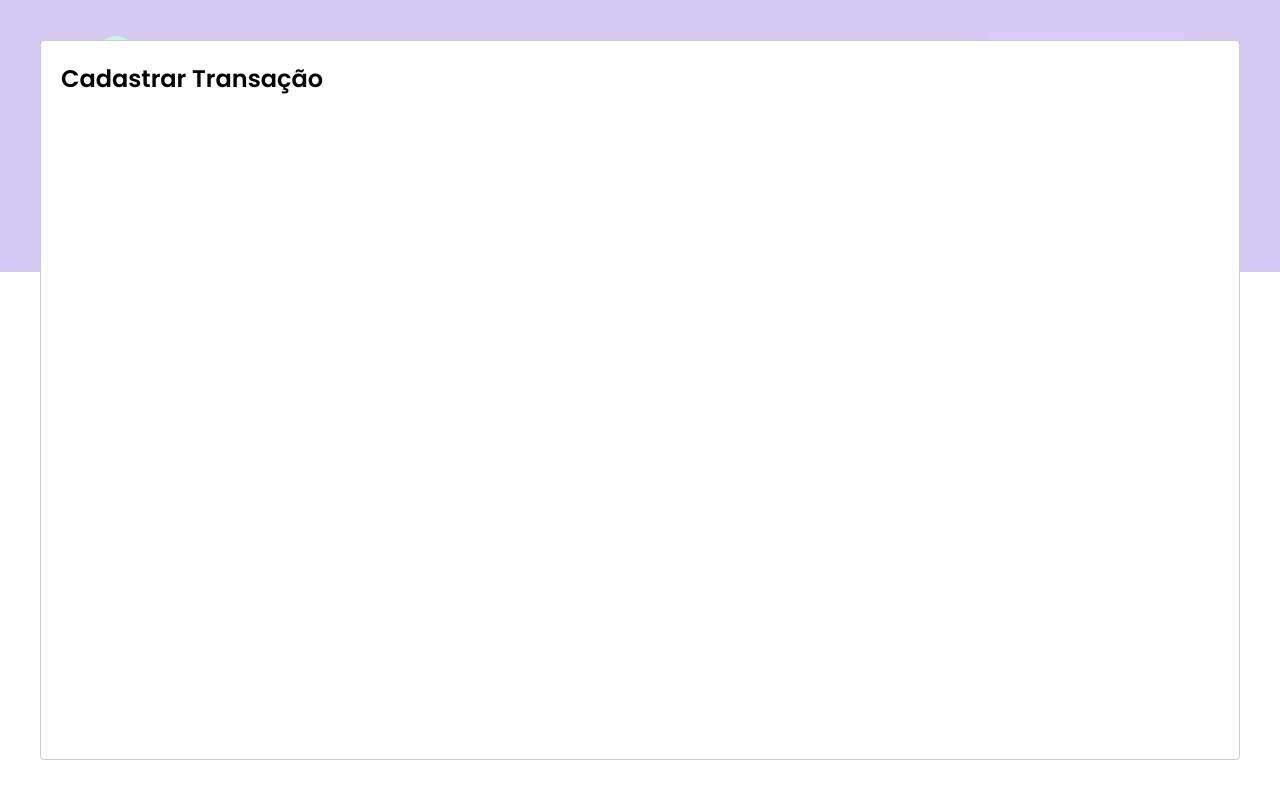
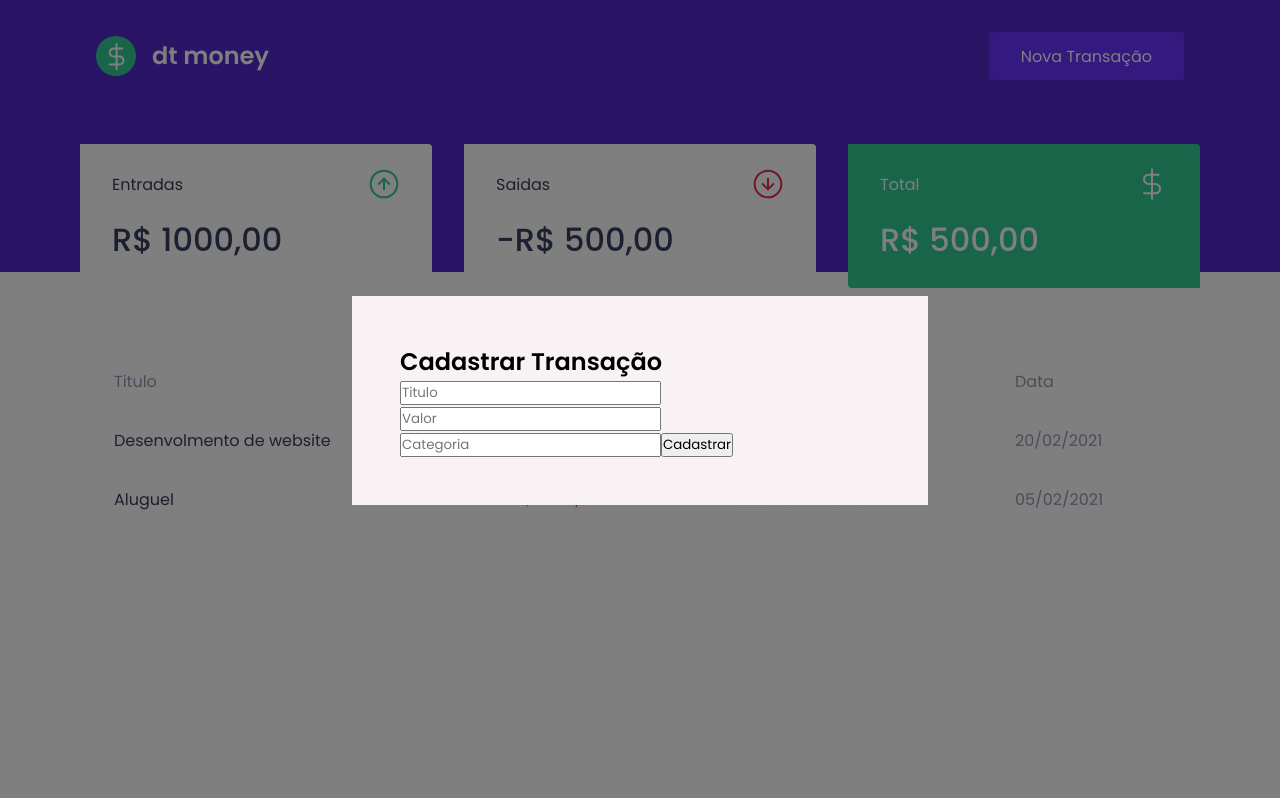
Before and after one commit to carlosrobertosalgueiro/DT-money-react, a React (Create React App) app: page / in a window 1280 px wide. Both pictures are taken after a click on the button "Nova Transação". Built offline with nearby package versions, Linux system fonts and the light colour scheme; no server answers; what miragejs would draw is missing.

Commit message:
inputs Inseridos

```diff
--- a/src/components/NewTransactionModal/index.tsx
+++ b/src/components/NewTransactionModal/index.tsx
@@ -1,4 +1,5 @@
 import Modal from 'react-modal'
+import { Container } from './style'
 
 interface NewTransactionModalProps {
     isOpen:boolean;
@@ -7,8 +8,24 @@
 
 export function NewTransactionModal({isOpen,onRequestClose}:NewTransactionModalProps) {
     return (
-        <Modal isOpen={isOpen} onRequestClose={onRequestClose} >
+        <Modal isOpen={isOpen}
+         onRequestClose={onRequestClose}
+         overlayClassName='react-modal-overley'
+         className='react-modal-content'
+
+         >
             <h2>Cadastrar Transação</h2>
+            <Container>
+                <form action="">
+                <input type="text" placeholder="Titulo" />
+                <input type="number" placeholder="Valor" />
+                <input type="text" placeholder="Categoria" />
+                <button type="submit">Cadastrar</button>
+                </form>
+            </Container>
+
+
         </Modal>
+
     )
 }
--- a/src/components/NewTransactionModal/style.ts
+++ b/src/components/NewTransactionModal/style.ts
@@ -1,6 +1,6 @@
 import styled from "styled-components";
 
-export const Container = styled.div`
+export const Container = styled.form`
 
 
 
--- a/src/styles/global.ts
+++ b/src/styles/global.ts
@@ -56,6 +56,27 @@
     cursor: not-allowed;
 }
 
+.react-modal-overley{
+    background: rgba(0,0,0,0.5);
+    position: fixed;
+    top: 0;
+    bottom: 0;
+    left: 0;
+    right: 0;
+    display: flex;
+    align-items: center;
+    justify-content: center;
+}
+.react-modal-content{
+width: 100%;
+max-width: 576px;
+background: var(--background);
+padding: 3rem;
+position: relative;
+border-radius: 0,25rem;
+
+
+}
 
 
 `
```
